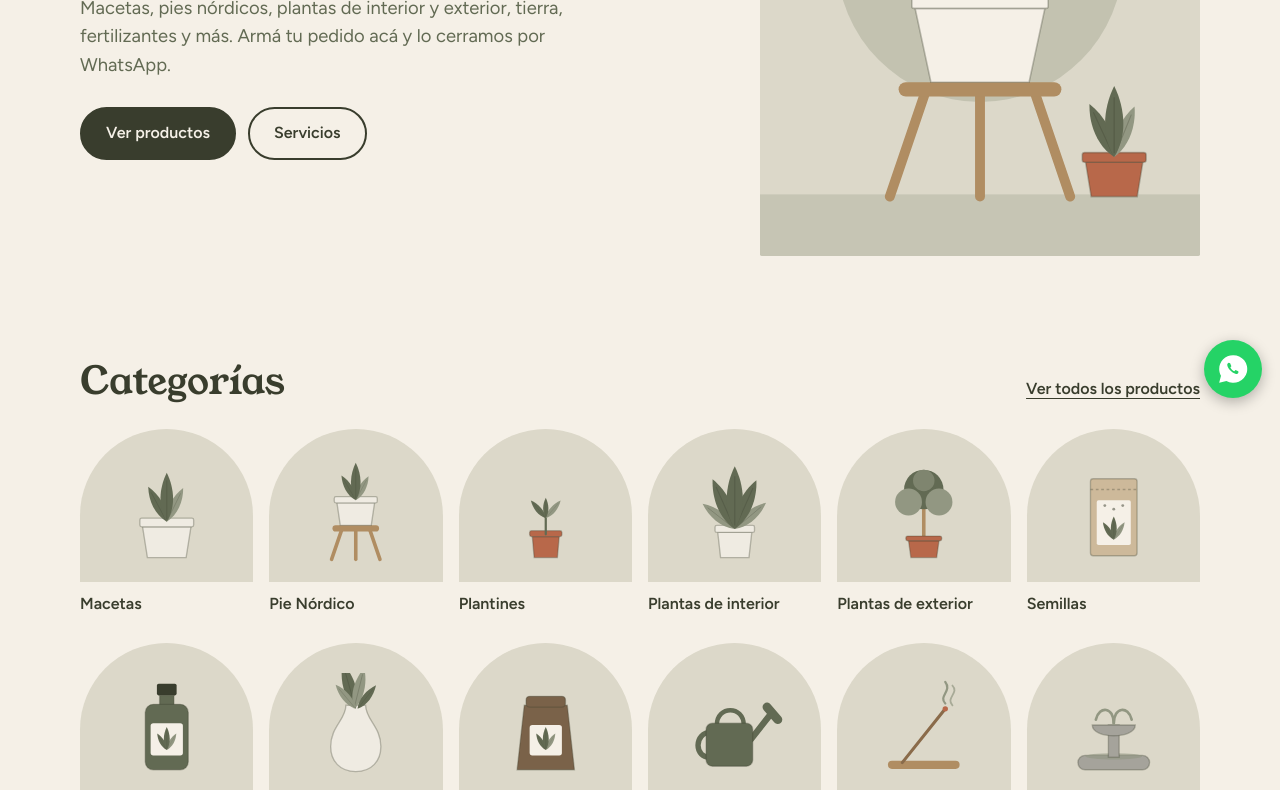
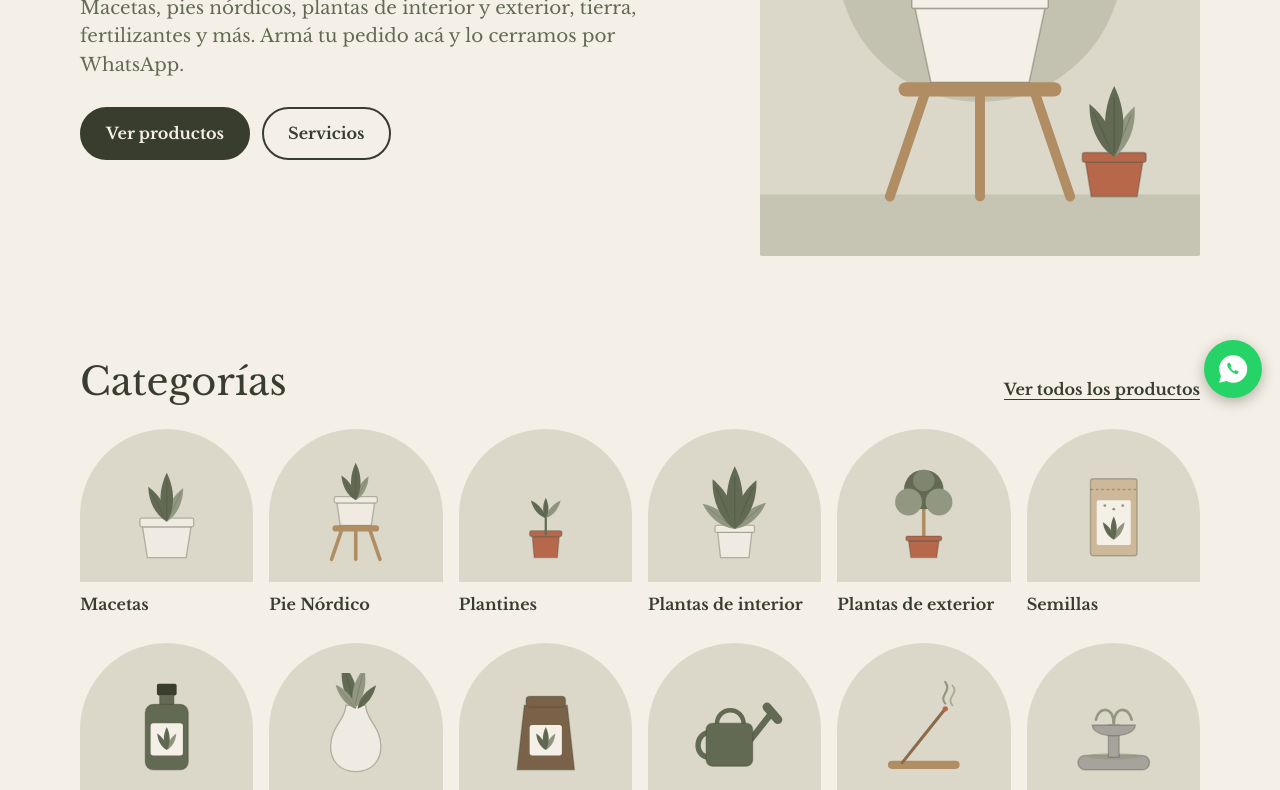
Before and after one commit to Minutillojoaquin/stroia-home-deco, a plain HTML site: page index.html in a window 1280 px wide. Shown: the part 384-1174 px from the top of the page. Drawn offline with nearby package versions, Linux system fonts and the light colour scheme.

Commit message:
Cambiar tipografía a Libre Baskerville
Co-Authored-By: Claude Sonnet 5.5 <noreply@anthropic.com>

```diff
--- a/index.html
+++ b/index.html
@@ -6,7 +6,7 @@
 <title>Stroia Home Deco</title>
 <link rel="preconnect" href="https://fonts.googleapis.com">
 <link rel="preconnect" href="https://fonts.gstatic.com" crossorigin>
-<link href="https://fonts.googleapis.com/css2?family=Figtree:wght@400;500;600;700&family=Young+Serif&display=swap" rel="stylesheet">
+<link href="https://fonts.googleapis.com/css2?family=Libre+Baskerville:ital,wght@0,400;0,700;1,400&display=swap" rel="stylesheet">
 <style>
 :root{
   /* Layout: una sola página con vistas por hash; el arco de invernadero se repite en hero, categorías y servicios */
@@ -16,8 +16,8 @@
   --oliva:#626A53;
   --oscuro:#393D2D;
   --wa:#25D366;
-  --display:'Young Serif',Georgia,'Times New Roman',serif;
-  --body:'Figtree',system-ui,-apple-system,'Segoe UI',sans-serif;
+  --display:'Libre Baskerville',Georgia,'Times New Roman',serif;
+  --body:'Libre Baskerville',Georgia,'Times New Roman',serif;
   color-scheme:light;
 }
 *{box-sizing:border-box}
```
